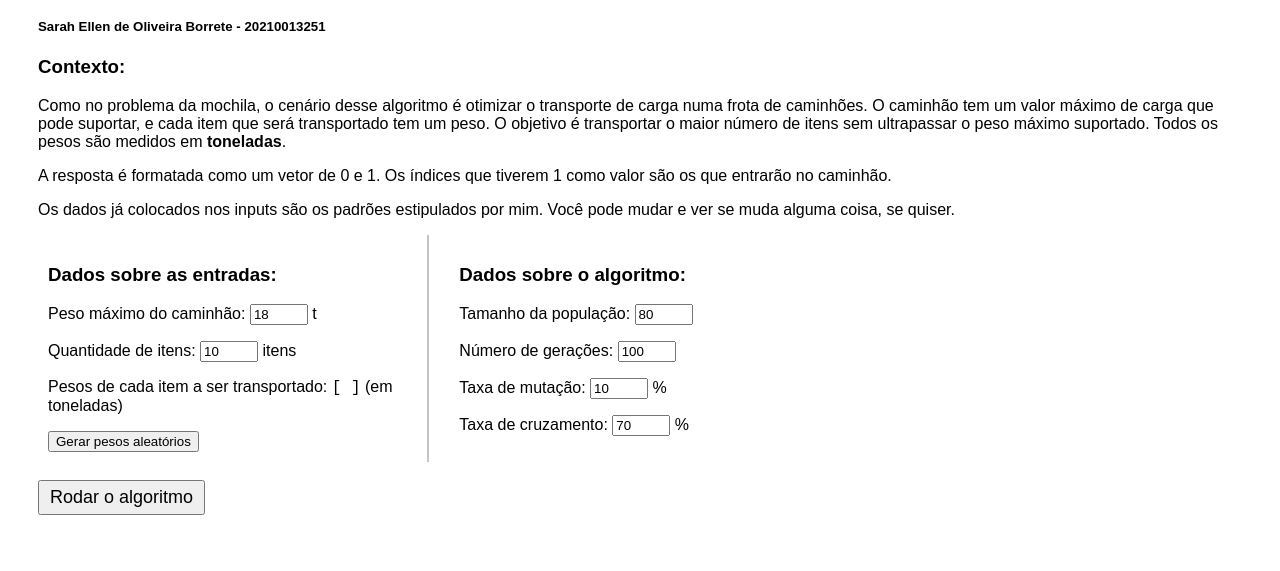
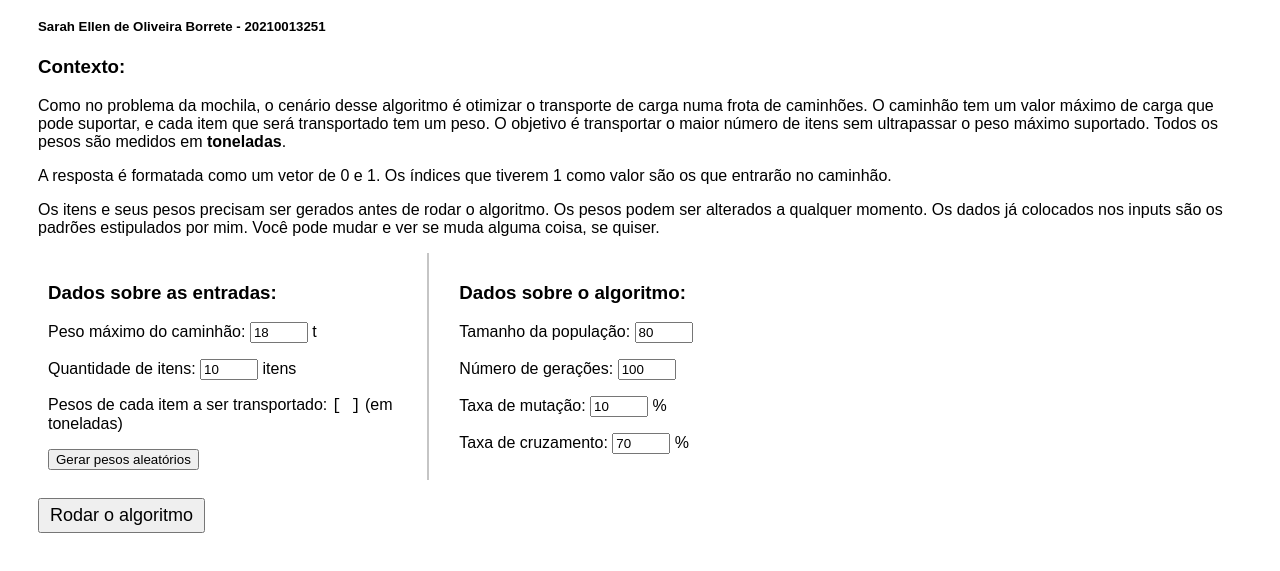
Before and after one commit to tartaponei/TrabAlgoritmoGenetico, a plain HTML site: page index.html in a window 1280 px wide. Shown: the part 149-720 px from the top of the page. Drawn offline with Linux system fonts and the light colour scheme.

Commit message:
README atualizado

```diff
--- a/index.html
+++ b/index.html
@@ -16,7 +16,7 @@
     <h3>Contexto:</h3>
     <p>Como no problema da mochila, o cenário desse algoritmo é otimizar o transporte de carga numa frota de caminhões. O caminhão tem um valor máximo de carga que pode suportar, e cada item que será transportado tem um peso. O objetivo é transportar o maior número de itens sem ultrapassar o peso máximo suportado. Todos os pesos são medidos em <strong>toneladas</strong>.</p>
     <p>A resposta é formatada como um vetor de 0 e 1. Os índices que tiverem 1 como valor são os que entrarão no caminhão.</p>
-    <p>Os dados já colocados nos inputs são os padrões estipulados por mim. Você pode mudar e ver se muda alguma coisa, se quiser.</p>
+    <p>Os itens e seus pesos precisam ser gerados antes de rodar o algoritmo. Os pesos podem ser alterados a qualquer momento. Os dados já colocados nos inputs são os padrões estipulados por mim. Você pode mudar e ver se muda alguma coisa, se quiser.</p>
 
     <div class="dados">
         <div class="entradas">
```
Also changed, not shown: img/img.png (added), 1 other file.
